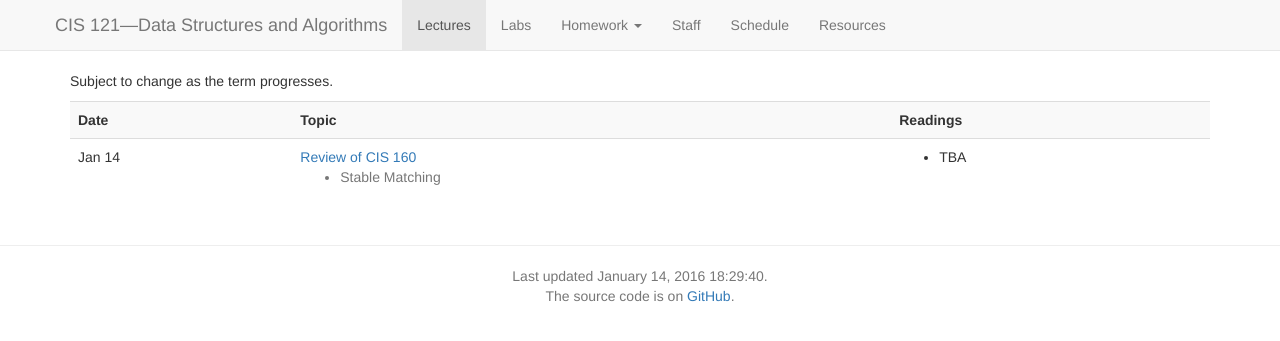
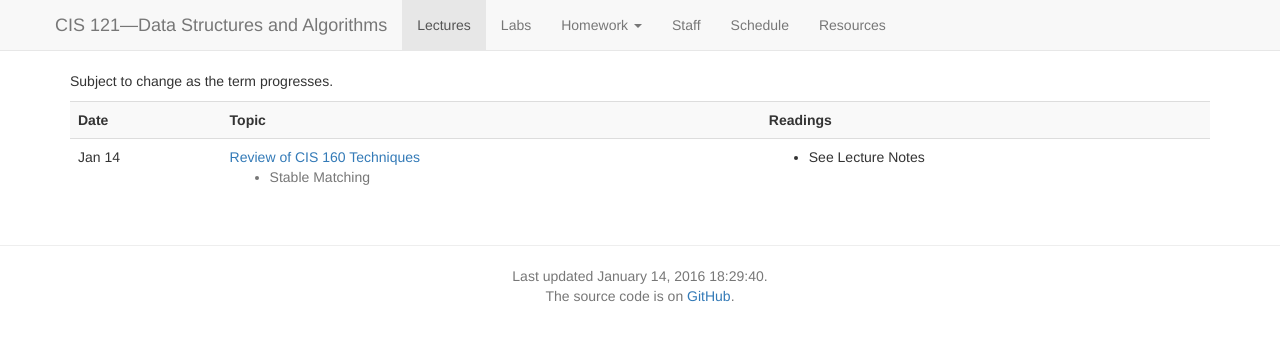
Before and after one commit to vikramkh/course-website-16fa, a Jekyll site: the page built from lectures.md, in a window 1280 px wide. Shown: the top 341 px of the page. Built offline with Jekyll 4.4.1, drawn with Linux system fonts in a browser that asks for light colours; nearby versions of some CDN libraries.

Commit message:
update first lecture

```diff
--- a/_data/lectures.yaml
+++ b/_data/lectures.yaml
@@ -1,8 +1,8 @@
 -
   date: 2016-1-14
-  title: Review of CIS 160
-  slides: resources/l1.pdf
+  title: Review of CIS 160 Techniques
+  slides: lectures/01-stable-matching.pdf
   highlights:
     - Stable Matching
   reading:
-    - title: TBA
+    - title: See Lecture Notes
```
Also changed, not shown: 1 other file.
